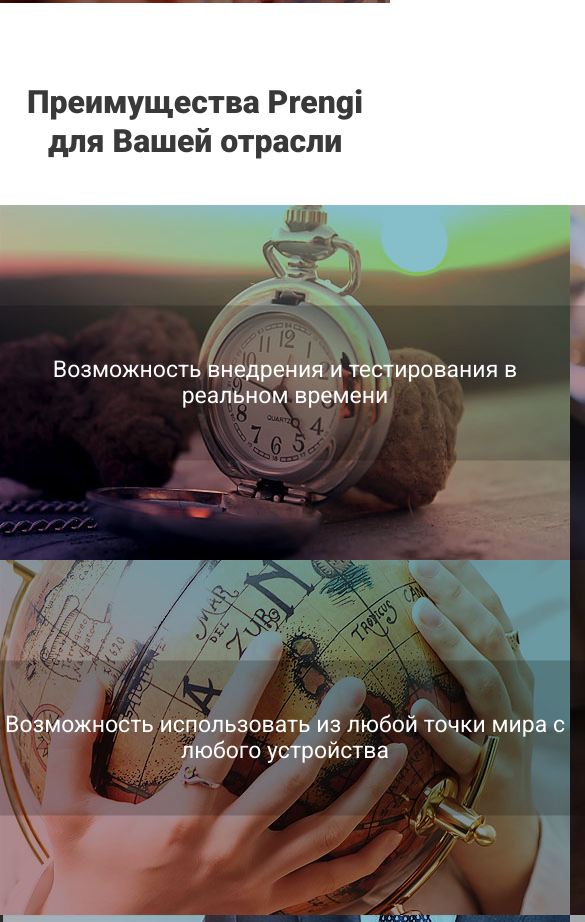
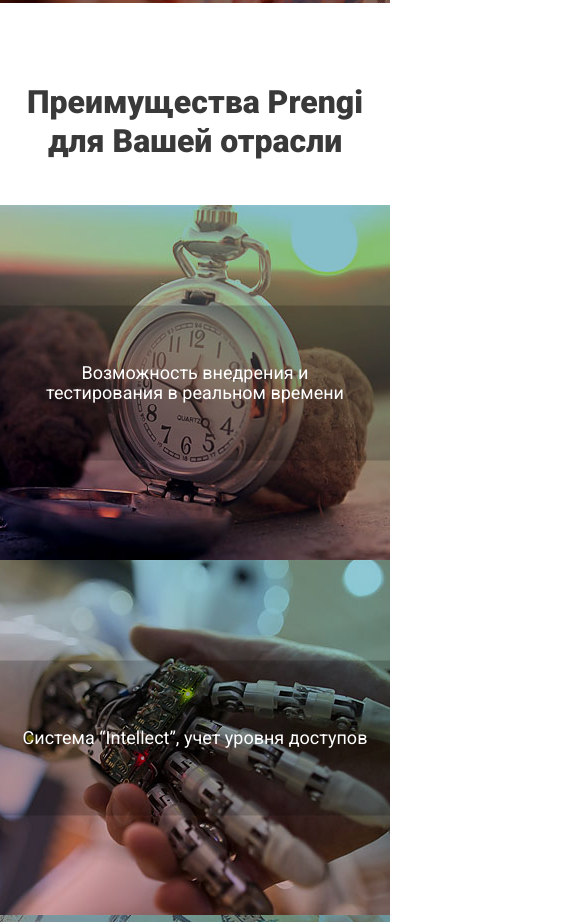
Before and after one commit to tremer3/prengi-site, a website: page src/index.html in a window 390 px wide. Shown: the part 3882-4804 px from the top of the page, 585 px wide, since content can reach past the window. Drawn offline with nearby package versions, Linux system fonts and the light colour scheme; files that its build step writes are made by us from their sources; files whose address does not match are found by name.

Commit message:
add adaptive for industry

```diff
--- a/src/index.html
+++ b/src/index.html
@@ -149,7 +149,7 @@
                 <div class="industry__item">
                     <img src="img/industry1.jpg" alt="industry_photo">
                     <div class="industry__text">
-                        Возможность внедрения и тестирования в реальном времени
+                        Возможность внедрения и <br> тестирования в реальном времени
                     </div>
                 </div>
                 <div class="industry__item">
@@ -161,13 +161,13 @@
                 <div class="industry__item">
                     <img src="img/industry3.jpg" alt="industry_photo">
                     <div class="industry__text">
-                        Возможность использовать из любой точки мира с любого устройства
+                        Возможность использовать из <br> любой точки мира с любого устройства
                     </div>
                 </div>
                 <div class="industry__item">
                     <img src="img/industry4.jpg" alt="industry_photo">
                     <div class="industry__text">
-                        Нет необходимости установки и стационарной работы программиста
+                        Нет необходимости установки <br> и стационарной работы программиста
                     </div>
                 </div>
                 <div class="industry__item">
--- a/src/sass/blocks/industry/_industry-media.scss
+++ b/src/sass/blocks/industry/_industry-media.scss
@@ -0,0 +1,23 @@
+@media (max-width: 1200px) {
+    .industry__wrapper {
+        grid-template-columns: repeat(2, auto);
+        justify-content: center;
+    }
+    .industry__text {
+        min-width: 100%;
+        font-size: 20px;
+    }
+}
+
+@media (max-width: 992px) {
+    .industry__text {
+        font-size: 18px;
+    }
+}
+
+@media (max-width: 768px) {
+    .industry__wrapper {
+        grid-template-columns: repeat(1, 1fr);
+        justify-content: center;
+    }
+}
--- a/src/sass/blocks/industry/_industry.scss
+++ b/src/sass/blocks/industry/_industry.scss
@@ -1,4 +1,5 @@
 .industry {
+    padding-bottom: 80px;
     min-height: 1300px;
     &__wrapper {
         margin-top: 45px;
@@ -7,6 +8,7 @@
         grid-auto-rows: 355px;
     }
     &__item {
+        display: grid;
         position: relative;
         img {
             width: 100%;
```
Also changed, not shown: dist/css/style.min.css, dist/index.html.
